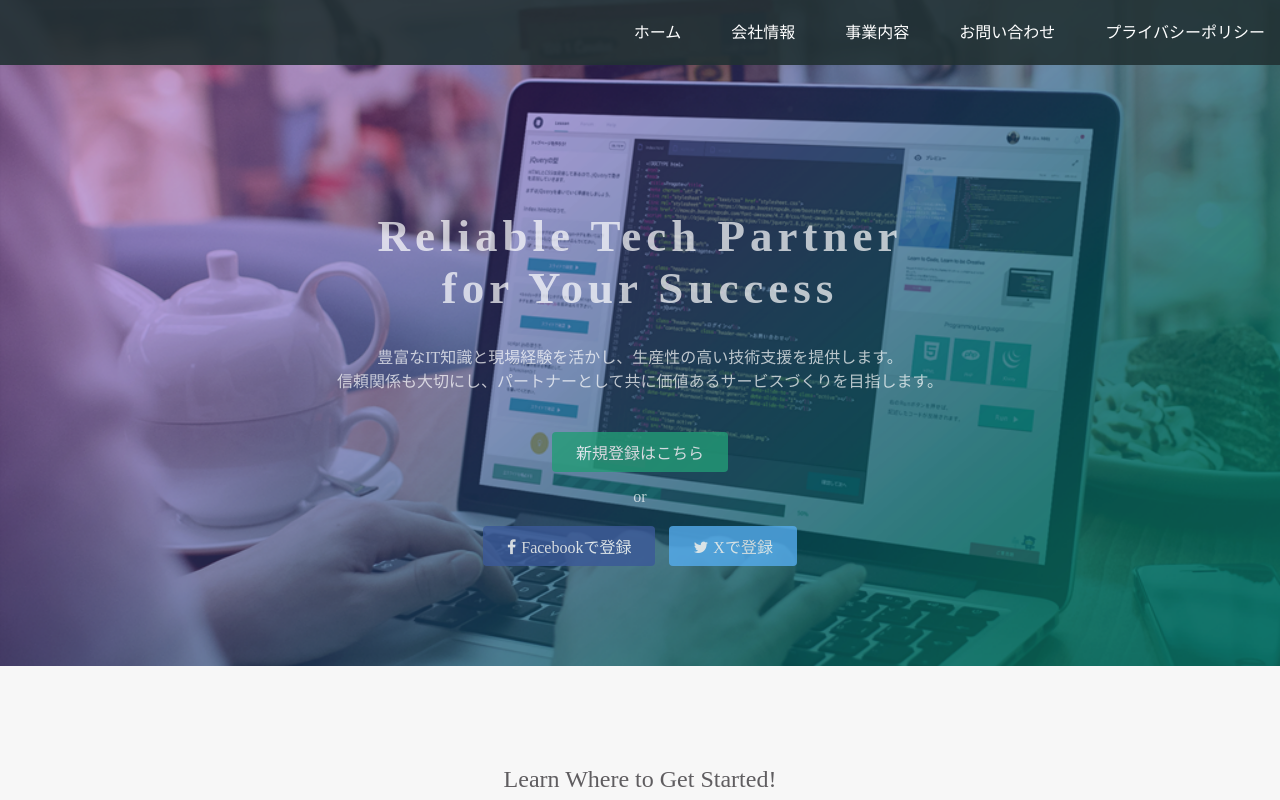
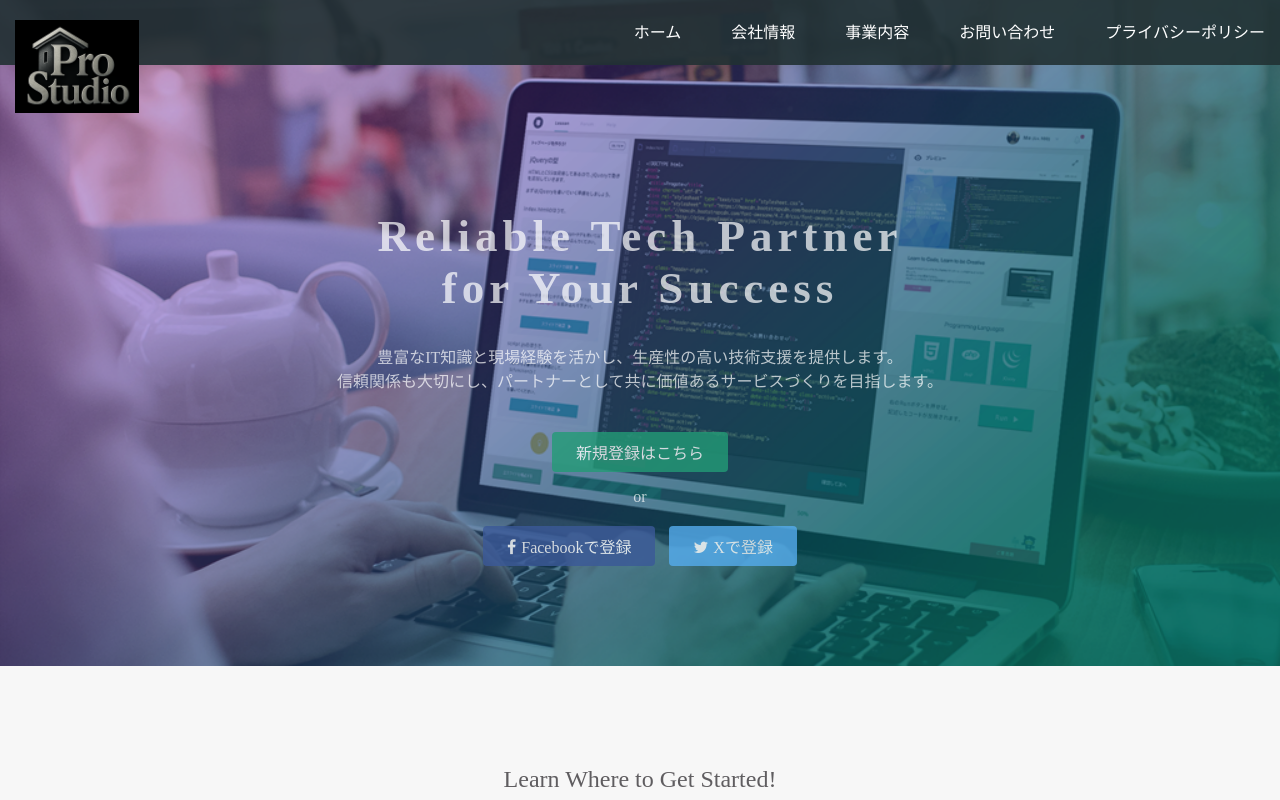
Before and after one commit to RosaVorg/prostudio, a plain HTML site: page index.html in a window 1280 px wide. Shown: the top 800 px of the page. Drawn offline with Linux system fonts and the light colour scheme.

Commit message:
Update index.html

```diff
--- a/index.html
+++ b/index.html
@@ -13,7 +13,7 @@
   <header>
     <div class="container">
       <div class="header-left">
-        <img class="logo" href="./logo-1024_768.png">
+        <img class="logo" src="./logo-1024_768.png">
       </div>
       <span class="fa fa-bars menu-icon"></span>
       <div class="header-right">
```
